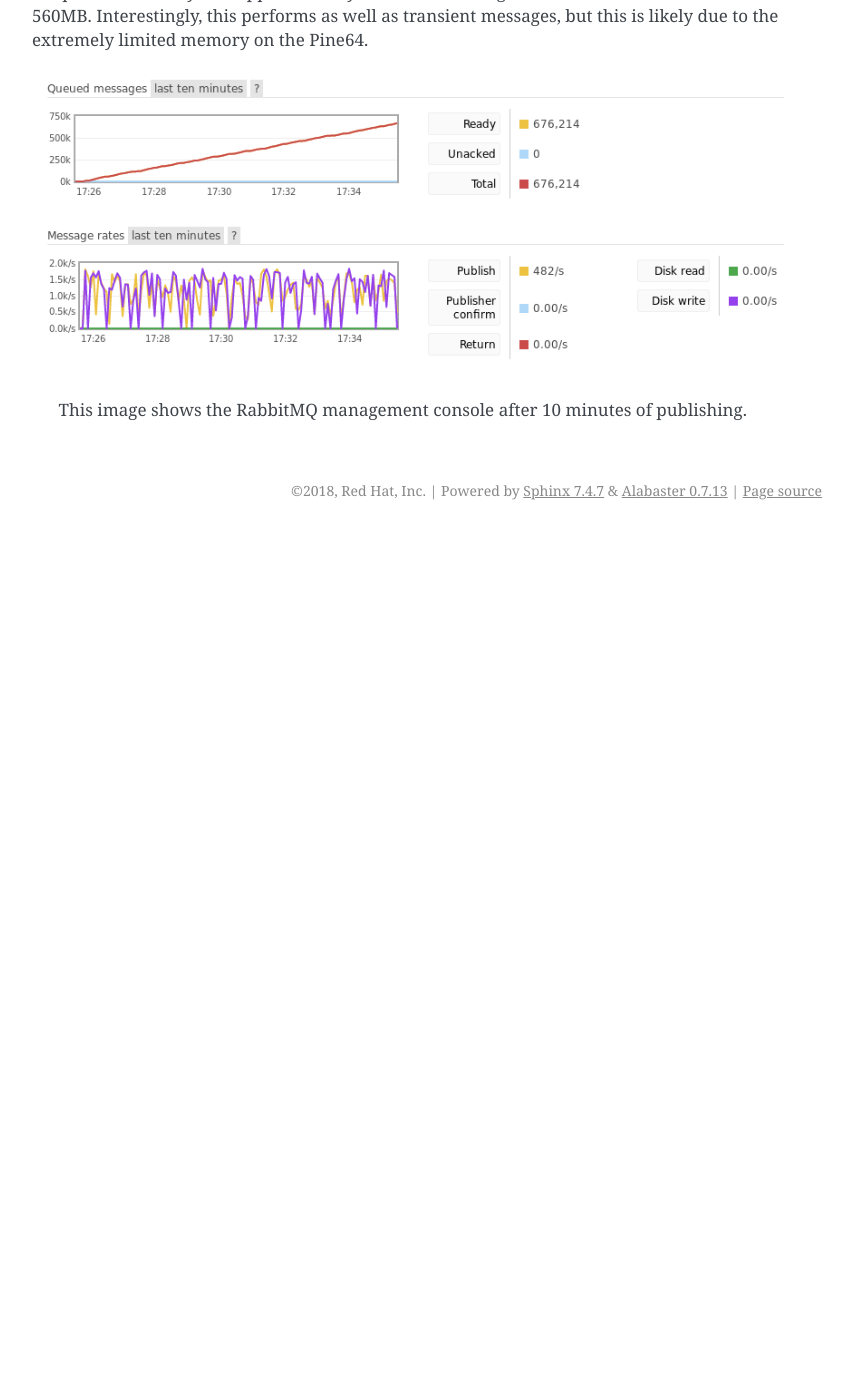
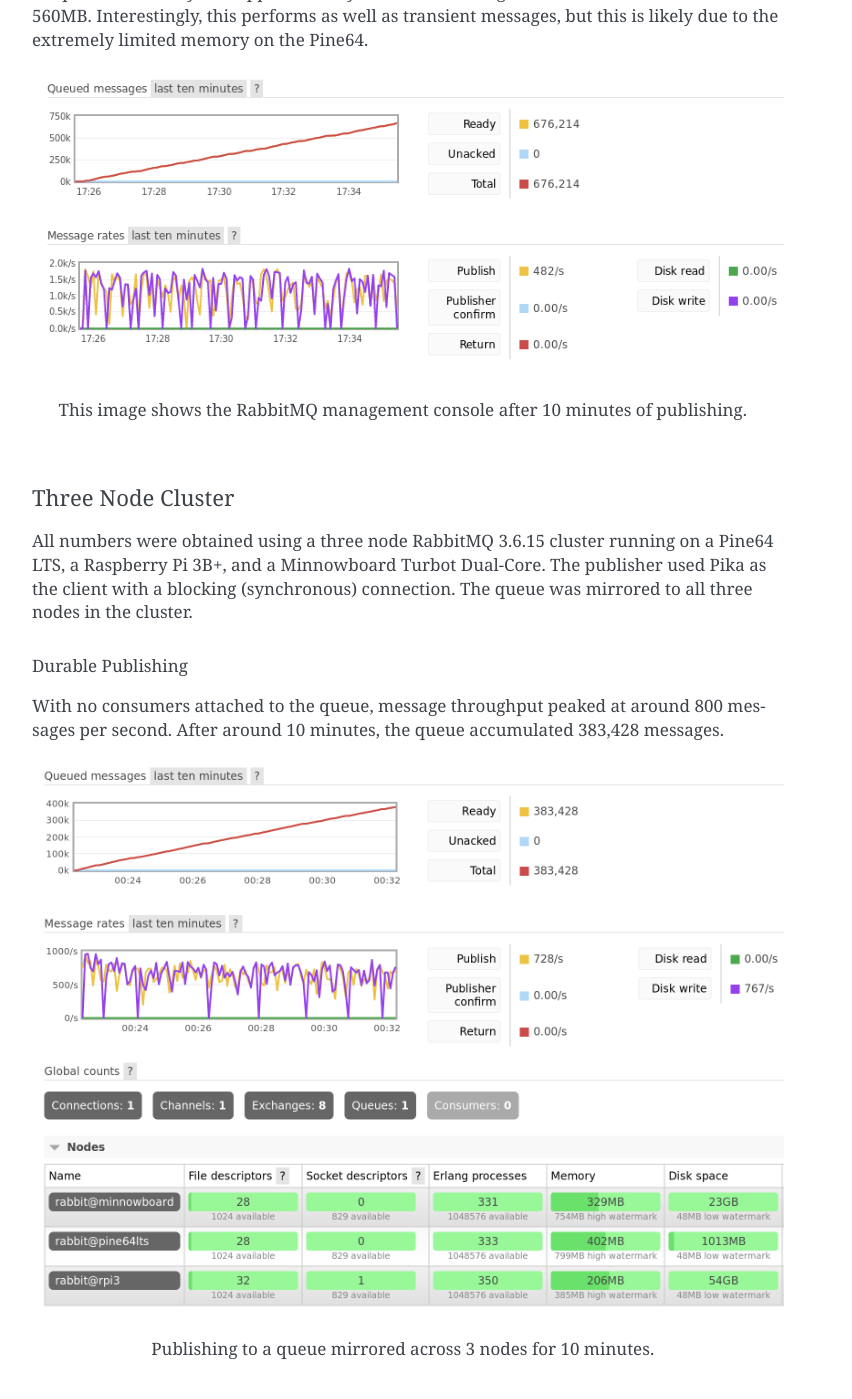
Before and after one commit to fedora-infra/fedmsg-migration-tools, a Sphinx documentation site: the page built from docs/migration/performance.rst, in a window 1280 px wide and 1400 px high, scrolled down 2592 px. Shown: the whole window, without its empty margins (338-1190 px from the left). Built offline with Sphinx 7.4.7, drawn with Linux system fonts in a browser that asks for light colours; before the commit the page ends 3122 px from its top, so only the background shows below that.

Commit message:
Add performance notes on a 3-node cluster with mirrored queue
Signed-off-by: Jeremy Cline <jeremy@jcline.org>

```diff
--- a/docs/migration/performance.rst
+++ b/docs/migration/performance.rst
@@ -137,5 +137,26 @@ the Pine64.
    publishing.
 
 
+Three Node Cluster
+~~~~~~~~~~~~~~~~~~
+
+All numbers were obtained using a three node RabbitMQ 3.6.15 cluster running
+on a Pine64 LTS, a Raspberry Pi 3B+, and a Minnowboard Turbot Dual-Core. The
+publisher used Pika as the client with a blocking (synchronous) connection.
+The queue was mirrored to all three nodes in the cluster.
+
+Durable Publishing
+^^^^^^^^^^^^^^^^^^
+
+With no consumers attached to the queue, message throughput peaked at around
+800 messages per second. After around 10 minutes, the queue accumulated 383,428
+messages.
+
+.. figure:: OverviewClusterDurableQueue.png
+   :align: center
+   :alt: Figure of performance while publishing to a queue mirrored across three nodes.
+
+   Publishing to a queue mirrored across 3 nodes for 10 minutes.
+
 .. _datagrepper: https://apps.fedoraproject.org/datagrepper/
 .. _old fedmsg documentation: https://fedmsg.readthedocs.io/en/0.18/overview/#mq-or-going-for-broke-rless
```
Also changed, not shown: docs/migration/OverviewClusterDurableQueue.png (added).
